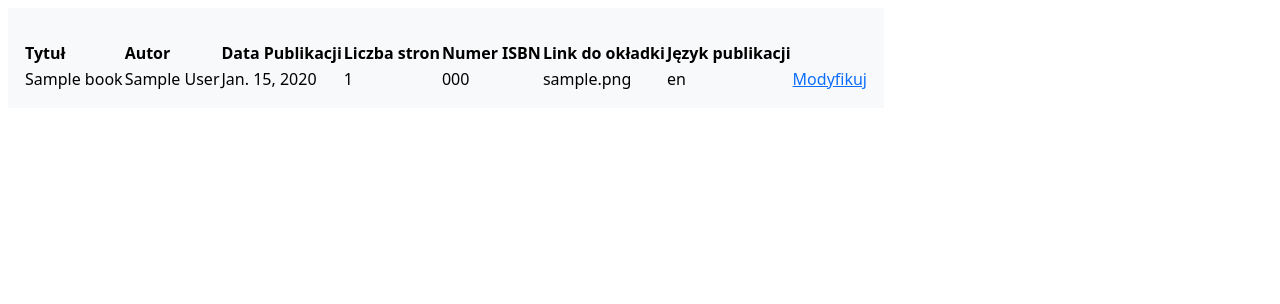
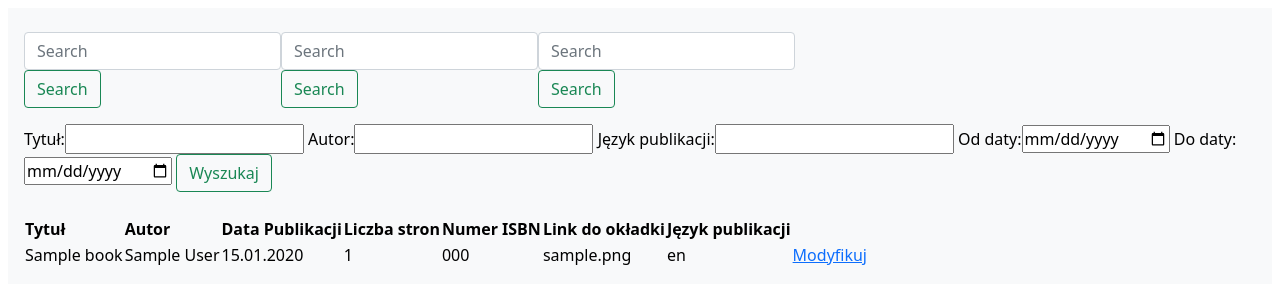
Before and after one commit to maciej88/books, a Django app: page / in a window 1280 px wide. Shown: the top 304 px of the page. Run offline with Django 3.2, Linux system fonts and the light colour scheme; tables that the repository leaves empty hold one stand-in row (values such as "Sample post").

Commit message:
filtering

```diff
--- a/books/settings.py
+++ b/books/settings.py
@@ -40,7 +40,8 @@ INSTALLED_APPS = [
     'django.contrib.staticfiles',
 
     'rest_framework',
-    'books_app'
+    'books_app',
+    'django_filters',
 ]
 
 MIDDLEWARE = [
@@ -113,7 +114,7 @@ AUTH_PASSWORD_VALIDATORS = [
 
 LANGUAGE_CODE = 'en-us'
 
-TIME_ZONE = 'UTC'
+TIME_ZONE = 'Europe/Warsaw'
 
 USE_I18N = True
 
--- a/books/urls.py
+++ b/books/urls.py
@@ -21,6 +21,6 @@ urlpatterns = [
     path('admin/', admin.site.urls),
     path('', BooksListView.as_view(), name='book-list'),
     path('create/', BookAddView.as_view(), name='book-add'),
-    path('update/<int:pk>', BookUpdateView.as_view(), name='book-update')
+    path('update/<str:pk>', BookUpdateView.as_view(), name='book-update')
 
 ]
--- /dev/null
+++ b/books_app/filters.py
@@ -0,0 +1,20 @@
+import django_filters
+from django import forms
+from django_filters import DateFilter, CharFilter
+
+from .models import Book
+
+
+class BookFilter(django_filters.FilterSet):
+    fromdate = DateFilter(field_name="publshed_date", lookup_expr='gte', label='Od daty',
+                          widget=forms.DateInput(attrs={'placeholder': 'Select a date', 'type': 'date'}))
+    todate = DateFilter(field_name="publshed_date", lookup_expr='lte', label='Do daty',
+                        widget=forms.DateInput(attrs={'placeholder': 'Select a date', 'type': 'date'}))
+    title = CharFilter(field_name='title', lookup_expr='icontains', label='Tytuł')
+    author = CharFilter(field_name='author', lookup_expr='icontains', label='Autor')
+    publication_language = CharFilter(field_name='title', lookup_expr='icontains', label='Język publikacji')
+
+    class Meta:
+        model = Book
+        fields = '__all__'
+        exclude = ['isbn', 'publshed_date', 'page_count', 'thumbnail']
--- a/books_app/models.py
+++ b/books_app/models.py
@@ -1,7 +1,5 @@
 from django.db import models
 from django.urls import reverse
-from books.settings import DATE_INPUT_FORMATS
-# Create your models here.
 
 
 class Book(models.Model):
--- a/books_app/templates/base.html
+++ b/books_app/templates/base.html
@@ -17,7 +17,6 @@
     <div2 class="p-3 mb-2 bg-light text-black">
         {% block content %}
 
-
         {% endblock %}
     </div2>
 </div>
--- a/books_app/templates/book_list.html
+++ b/books_app/templates/book_list.html
@@ -1,5 +1,31 @@
 {% extends 'base.html' %}
 {% block content %}
+    <div class="nav">
+    <nav class="navbar navbar-light bg-light">
+  <form class="form-inline">
+    <input class="form-control mr-sm-2" type="search" placeholder="Search" aria-label="Search">
+    <button class="btn btn-outline-success my-2 my-sm-0" type="submit">Search</button>
+  </form>
+</nav>
+    <nav class="navbar navbar-light bg-light">
+  <form class="form-inline">
+    <input class="form-control mr-sm-2" type="search" placeholder="Search" aria-label="Search">
+    <button class="btn btn-outline-success my-2 my-sm-0" type="submit">Search</button>
+  </form>
+</nav>
+    <nav class="navbar navbar-light bg-light">
+  <form class="form-inline">
+    <input class="form-control mr-sm-2" type="search" placeholder="Search" aria-label="Search">
+    <button class="btn btn-outline-success my-2 my-sm-0" type="submit">Search</button>
+  </form>
+</nav>
+    <nav class="navbar navbar-light bg-light">
+  <form class="form-inline" method="get">
+        {{ filter.form }}
+    <button class="btn btn-outline-success my-2 my-sm-0" type="submit">Wyszukaj</button>
+  </form>
+</nav>
+    </div>
     <table>
         <ul>
             <thead>
@@ -14,11 +40,11 @@
             </tr>
             </thead>
             <tbody>
-            {% for book in object_list %}
+            {% for book in filter.qs %}
                 <tr>
                     <td>{{ book.title }}</td>
                     <td>{{ book.author }}</td>
-                    <td>{{ book.publshed_date }}</td>
+                    <td>{{ book.publshed_date|date:" d.m.Y " }}</td>
                     <td>{{ book.page_count }}</td>
                     <td>{{ book.isbn }}</td>
                     <td>{{ book.thumbnail }}</td>
--- a/books_app/views.py
+++ b/books_app/views.py
@@ -4,15 +4,31 @@ from django.views import View
 
 from .forms import BookAddForm
 from .models import Book
+from .filters import BookFilter
 
 from django.views.generic import ListView, CreateView, UpdateView
 
 
 # Create your views here.
+# class BooksListView(View):
+#     def get(self, request):
+#         books = Book.objects.get.all()
+#         myFilter = BookFilter()
+#         context = {"books": books, "myFilter": myFilter}
+#         return render(request, 'book_list.html', context)
+
+
 class BooksListView(ListView):
     model = Book
     paginate_by = 10
     template_name = "book_list.html"
+
+    def get_context_data(self, **kwargs):
+        context= super().get_context_data(**kwargs)
+        context['filter']= BookFilter(self.request.GET, queryset=self.get_queryset())
+        return context
+
+
 
 
 class BookAddView(CreateView):
```
